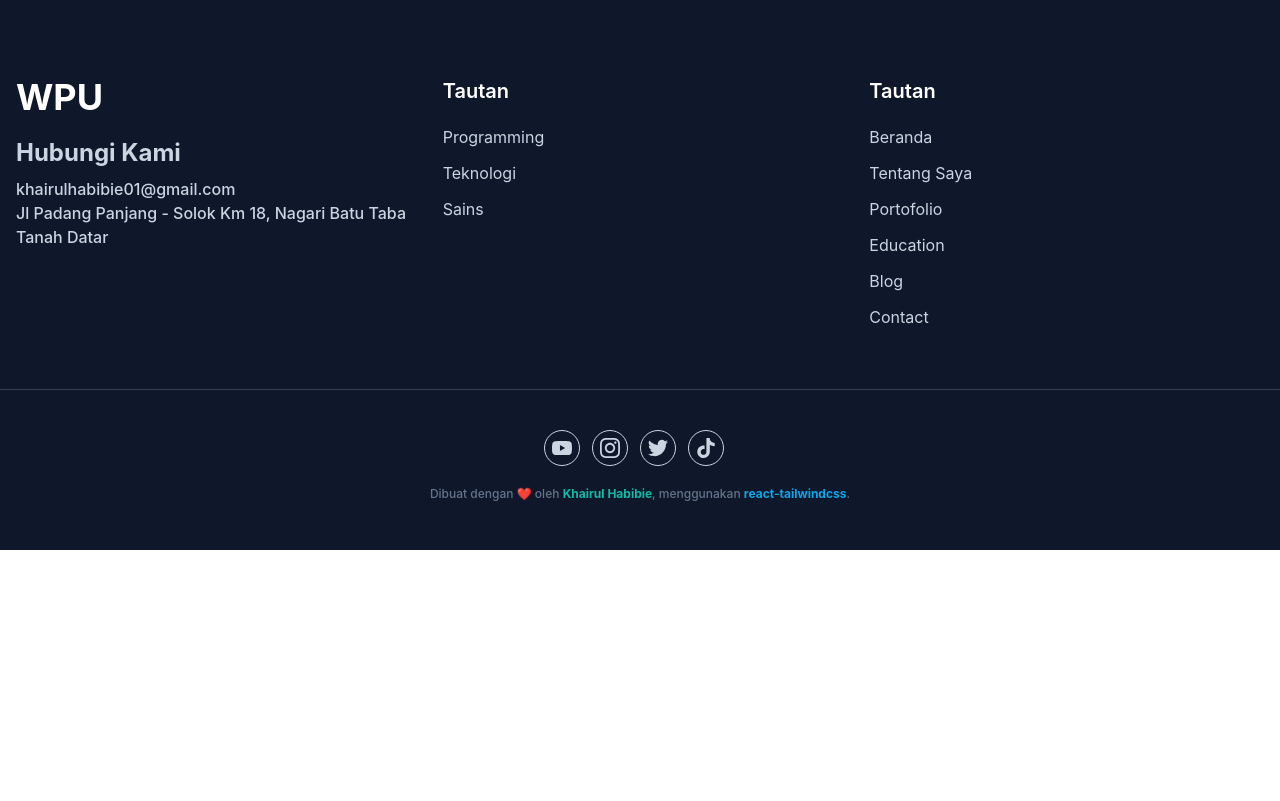
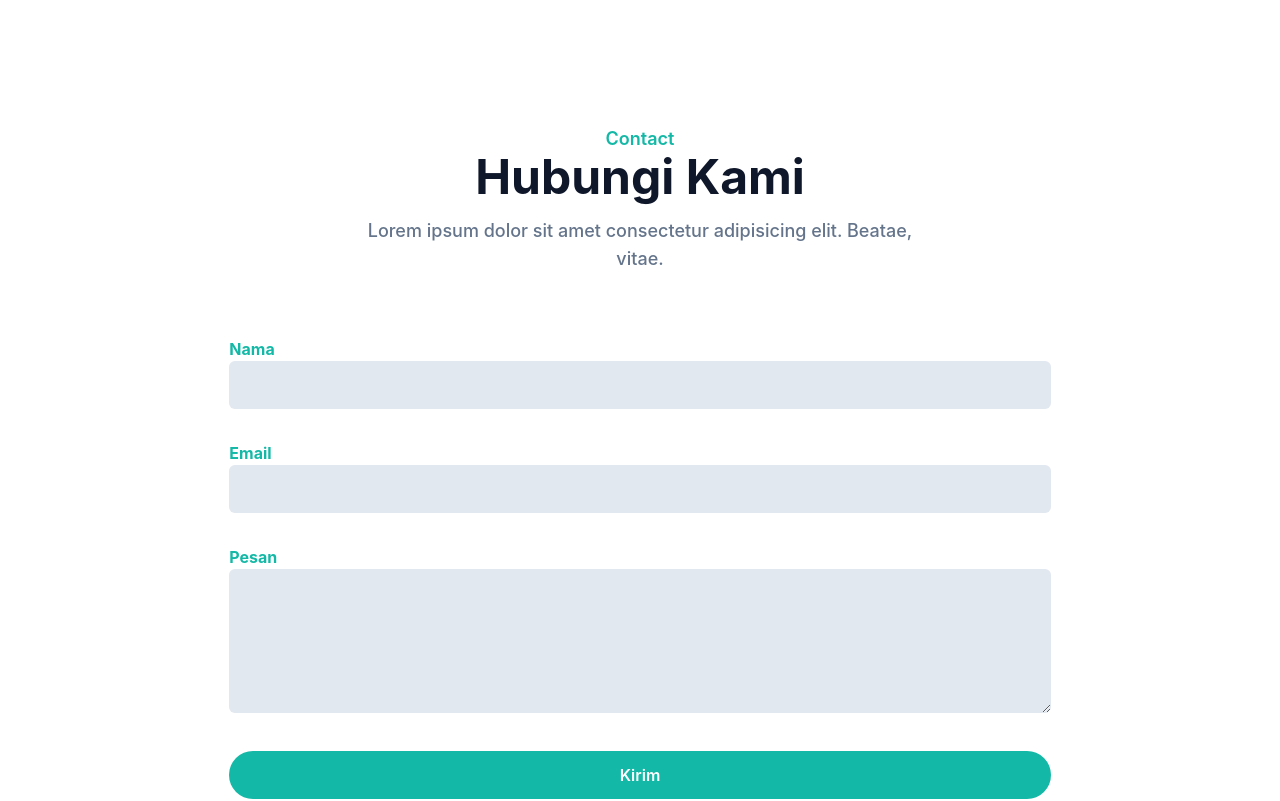
Before and after one commit to khairulhabibie/khairulhabibie.github.io, a React (Create React App) app: page / in a window 1280 px wide. Shown: the part 4660-5461 px from the top of the page. Before the commit the page ends 5210 px from the top, so only its background shows below. Built offline with nearby package versions, Linux system fonts and the light colour scheme.

Commit message:
add contact compt

```diff
--- a/src/component/Blog.jsx
+++ b/src/component/Blog.jsx
@@ -1,7 +1,7 @@
 import React from "react";
 import { Link } from "react-router-dom";
 
-function Blog() {
+export default function Blog() {
   return (
     <section id="blog" className="pt-36 pb-32 bg-slate-100">
       <div className="container w-full mx-auto">
@@ -93,5 +93,3 @@
     </section>
   );
 }
-
-export default Blog;
--- /dev/null
+++ b/src/component/Contact.jsx
@@ -0,0 +1,74 @@
+import React from "react";
+
+export default function Contact() {
+  return (
+    <section id="contact" className="pt-36 pb-32">
+      <div className="container w-full mx-auto ">
+        <div className="w-full px-4">
+          <div className="max-w-xl mx-auto text-center mb-16">
+            <h4 className="font-semibold text-lg text-primary">Contact</h4>
+            <h2 className="font-bold text-dark text-3xl mb-4 sm:text-4xl lg:text-5xl">
+              Hubungi Kami
+            </h2>
+            <p className="font-medium text-md text-secondary md:text-lg">
+              Lorem ipsum dolor sit amet consectetur adipisicing elit. Beatae,
+              vitae.
+            </p>
+          </div>
+        </div>
+        <form>
+          <div className="w-full lg:w-2/3 lg:mx-auto">
+            <div className="w-full px-4 mb-8">
+              <label
+                htmlFor="name"
+                className="text-base font-bold text-primary"
+              >
+                Nama
+              </label>
+              <input
+                type="text"
+                id="name"
+                className="w-full bg-slate-200 text-dark p-3 rounded-md focus:outline-none focus:ring-primary focus:ring-1 focus:border-primary"
+              />
+            </div>
+            <div className="w-full px-4 mb-8">
+              <label
+                htmlFor="email"
+                className="text-base font-bold text-primary"
+              >
+                Email
+              </label>
+              <input
+                type="text"
+                id="email"
+                className="w-full bg-slate-200 text-dark p-3 rounded-md focus:outline-none focus:ring-primary focus:ring-1 focus:border-primary"
+                required
+              />
+            </div>
+            <div className="w-full px-4 mb-8">
+              <label
+                htmlFor="message"
+                className="text-base font-bold text-primary"
+              >
+                Pesan
+              </label>
+              <textarea
+                name="message"
+                id="message"
+                cols="30"
+                rows="5"
+                className="w-full bg-slate-200 text-dark p-3 rounded-md focus:outline-none focus:ring-primary focus:ring-1 focus:border-primary"
+                required
+              ></textarea>
+            </div>
+            <div className="w-full px-4">
+              <button className="test-base font-semibold text-white bg-primary py-3 px-8 rounded-full w-full hover:opacity-80 hover:shadow-lg transition duration-500">
+                Kirim
+              </button>
+            </div>
+          </div>
+        </form>
+      </div>
+    </section>
+  );
+}
--- a/src/pages/HomePage.jsx
+++ b/src/pages/HomePage.jsx
@@ -5,6 +5,7 @@
 import Portofolio from "../component/Portofolio";
 import Educations from "../component/Educations";
 import Blog from "../component/Blog";
+import Contact from "../component/Contact";
 import Footer from "../component/Footer";
 
 function HomePage() {
@@ -16,6 +17,7 @@
       <Portofolio />
       <Educations />
       <Blog />
+      <Contact />
       <Footer />
     </>
   );
--- a/tailwind.config.js
+++ b/tailwind.config.js
@@ -2,12 +2,19 @@
 module.exports = {
   content: ["./src/**/*.{js,jsx,ts,tsx}"],
   theme: {
+    conatainer: {
+      center: true,
+      padding: "16px",
+    },
     extend: {
       colors: {
         primary: "#14b8a6",
         dark: "#0f172a",
         secondary: "#64748b",
       },
+      screens: {
+        "2xl": "1320px",
+      },
     },
   },
   plugins: [],
```
